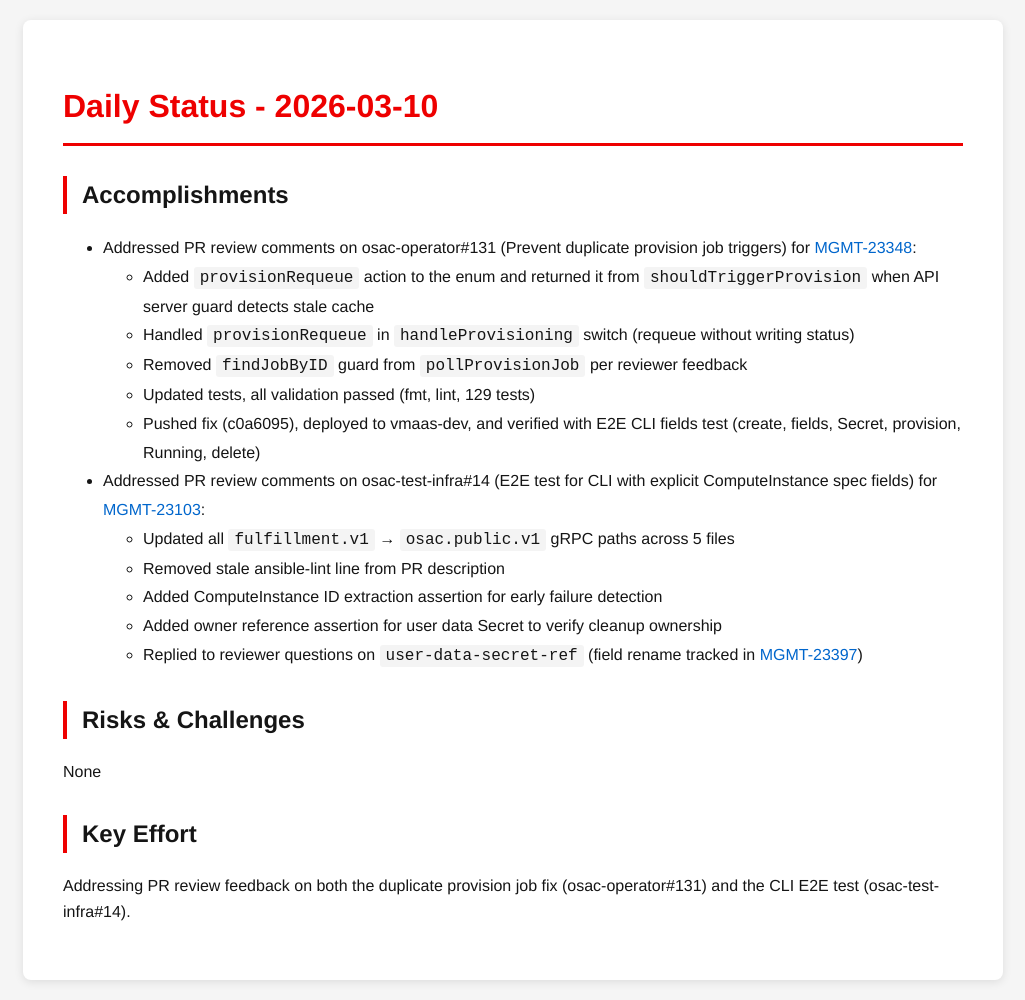
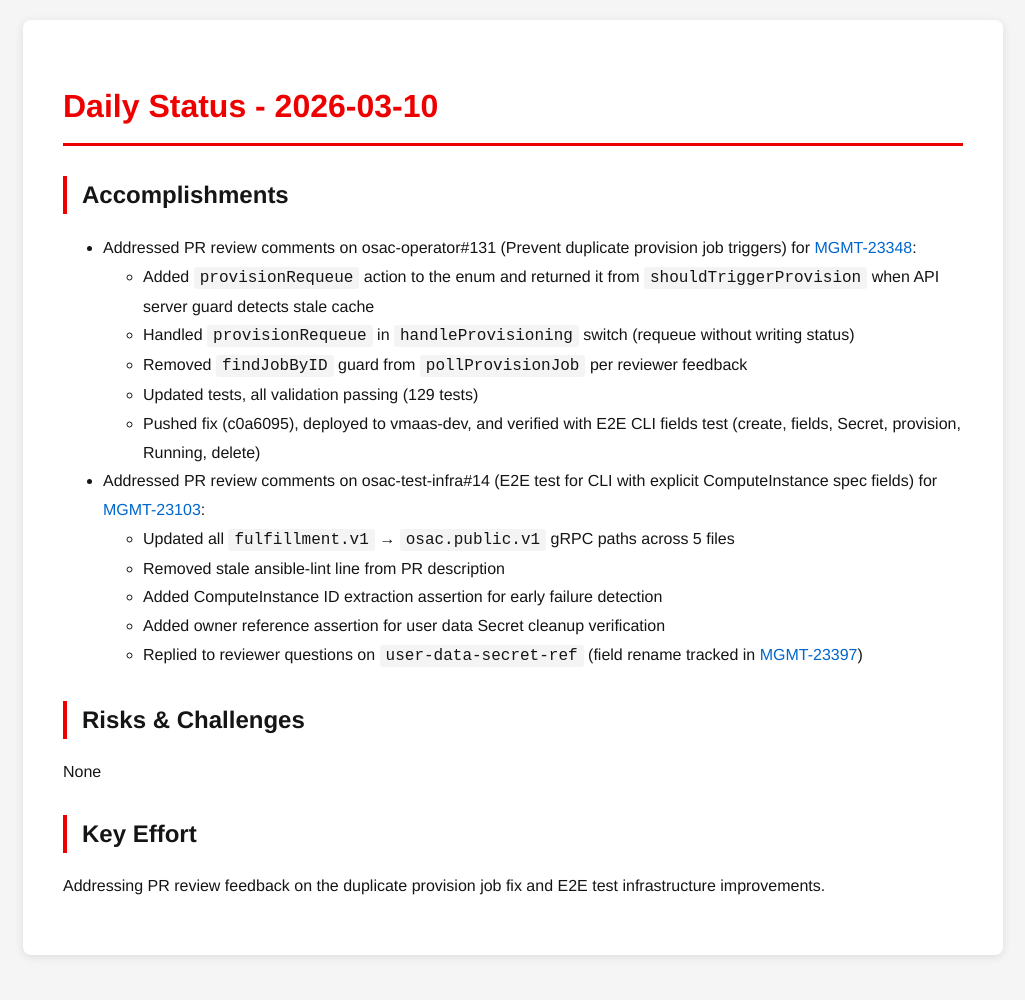
Before and after one commit to tzvatot/daily-status, a Jekyll site: the page built from 2026-03-10.md, in a window 1280 px wide. Shown: the whole page, without its empty margins (127-1152 px from the left). Built offline with Jekyll 4.4.1, drawn with Linux system fonts in a browser that asks for light colours; after the commit the page ends 975 px from its top, so only the background shows below that.

Commit message:
Daily status update - 2026-03-10

```diff
--- a/2026-03-10.md
+++ b/2026-03-10.md
@@ -11,17 +11,17 @@ date: 2026-03-10
   - Added `provisionRequeue` action to the enum and returned it from `shouldTriggerProvision` when API server guard detects stale cache
   - Handled `provisionRequeue` in `handleProvisioning` switch (requeue without writing status)
   - Removed `findJobByID` guard from `pollProvisionJob` per reviewer feedback
-  - Updated tests, all validation passed (fmt, lint, 129 tests)
+  - Updated tests, all validation passing (129 tests)
   - Pushed fix (c0a6095), deployed to vmaas-dev, and verified with E2E CLI fields test (create, fields, Secret, provision, Running, delete)
 - Addressed PR review comments on osac-test-infra#14 (E2E test for CLI with explicit ComputeInstance spec fields) for [MGMT-23103](https://issues.redhat.com/browse/MGMT-23103):
   - Updated all `fulfillment.v1` → `osac.public.v1` gRPC paths across 5 files
   - Removed stale ansible-lint line from PR description
   - Added ComputeInstance ID extraction assertion for early failure detection
-  - Added owner reference assertion for user data Secret to verify cleanup ownership
+  - Added owner reference assertion for user data Secret cleanup verification
   - Replied to reviewer questions on `user-data-secret-ref` (field rename tracked in [MGMT-23397](https://issues.redhat.com/browse/MGMT-23397))
 
 ## Risks & Challenges
 None
 
 ## Key Effort
-Addressing PR review feedback on both the duplicate provision job fix (osac-operator#131) and the CLI E2E test (osac-test-infra#14).
+Addressing PR review feedback on the duplicate provision job fix and E2E test infrastructure improvements.
```
